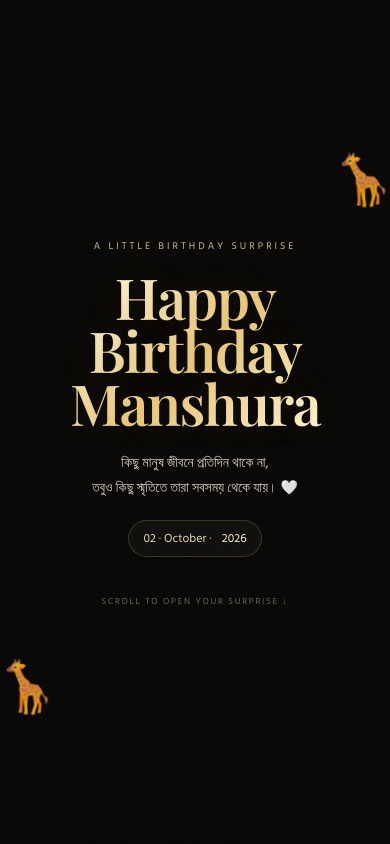
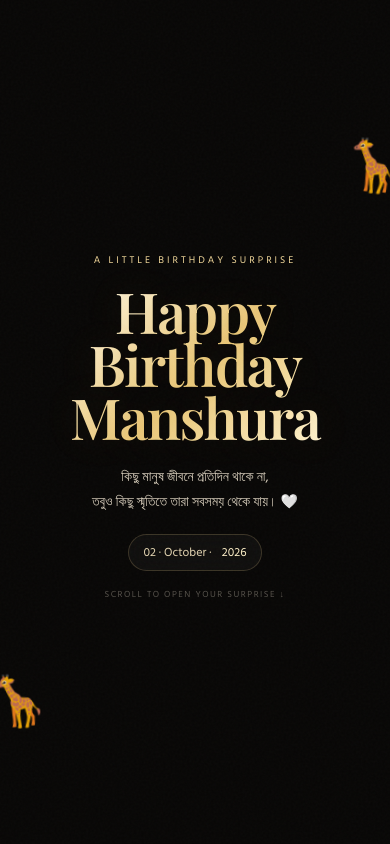
Before and after one commit to mehedi8895/canuhereme, a plain HTML site: page index.html in a window 390 px wide. Shown: the top 844 px of the page. Drawn offline with nearby package versions, Linux system fonts and the light colour scheme.

Commit message:
Fix mobile hero spacing and restore visible animations

```diff
--- a/index.html
+++ b/index.html
@@ -63,7 +63,7 @@ h1{
 }
 .date-pill span{color:#fff1c9}
 .scroll{
-  margin-top:45px;color:#8f887d;font-size:11px;letter-spacing:2px;
+  margin-top:28px;color:#8f887d;font-size:11px;letter-spacing:2px;
   animation:float 2.2s ease-in-out infinite;
 }
 @keyframes float{50%{transform:translateY(6px);opacity:.55}}
@@ -72,10 +72,19 @@ h1{
   position:absolute;font-size:66px;filter:drop-shadow(0 12px 25px rgba(0,0,0,.45));
   opacity:.9;user-select:none;
 }
-.g1{left:-8px;bottom:15%;animation:g1 8s ease-in-out infinite}
-.g2{right:-10px;top:18%;animation:g2 9s ease-in-out infinite}
+.g1{left:-8px;bottom:15%;animation:g1 5s ease-in-out infinite, floatInLeft 1.2s ease-out both}
+.g2{right:-10px;top:18%;animation:g2 5.5s ease-in-out infinite, floatInRight 1.2s ease-out both}
 @keyframes g1{0%,100%{transform:translate(0,0) rotate(-5deg)}50%{transform:translate(10px,-16px) rotate(3deg)}}
 @keyframes g2{0%,100%{transform:translate(0,0) rotate(5deg)}50%{transform:translate(-10px,14px) rotate(-3deg)}}
+@keyframes floatInLeft{from{opacity:0;transform:translateX(-80px) translateY(25px) rotate(-18deg)}to{opacity:.9;transform:translateX(0) translateY(0) rotate(-5deg)}}
+@keyframes floatInRight{from{opacity:0;transform:translateX(80px) translateY(-20px) rotate(18deg)}to{opacity:.9;transform:translateX(0) translateY(0) rotate(5deg)}}
+.hero .eyebrow{animation:fadeUp .8s .15s both}
+.hero h1{animation:fadeUp 1s .3s both}
+.hero .subtitle{animation:fadeUp .9s .5s both}
+.hero .date-pill{animation:fadeUp .9s .65s both}
+.hero .scroll{animation:fadeUp .9s .8s both, scrollPulse 1.8s 1.7s ease-in-out infinite}
+@keyframes fadeUp{from{opacity:0;transform:translateY(20px)}to{opacity:1;transform:translateY(0)}}
+@keyframes scrollPulse{0%,100%{opacity:.45;transform:translateY(0)}50%{opacity:1;transform:translateY(5px)}}
 
 .section{padding:70px 18px}
 .container{width:min(700px,100%);margin:auto}
@@ -123,7 +132,7 @@ h1{
 .gift{
   width:118px;height:95px;background:linear-gradient(145deg,#b88735,#e0b65d);
   border-radius:8px;position:relative;box-shadow:0 25px 50px rgba(0,0,0,.5);
-  cursor:pointer;transition:.7s cubic-bezier(.2,.8,.2,1);margin-top:35px;
+  cursor:pointer;transition:.7s cubic-bezier(.2,.8,.2,1);margin-top:35px;animation:giftFloat 2.2s ease-in-out infinite;
 }
 .gift:before{content:"";position:absolute;left:47px;top:0;width:24px;height:100%;background:#f4d99b}
 .gift:after{content:"";position:absolute;left:0;top:35px;width:100%;height:20px;background:#f4d99b}
@@ -135,7 +144,7 @@ h1{
   position:absolute;top:-42px;left:45px;font-size:32px;z-index:2;
   transition:.7s
 }
-.gift.open{transform:translateY(20px) scale(.88);opacity:.35}
+.gift.open{transform:translateY(20px) scale(.88);opacity:.35;animation:none}
 .gift.open .lid{transform:translateY(-65px) rotate(-12deg)}
 .gift.open .bow{transform:translateY(-70px) scale(1.2);opacity:0}
 .gift-msg{
@@ -150,6 +159,7 @@ h1{
 }
 .final .heart{font-size:34px;animation:pulse 1.8s infinite}
 @keyframes pulse{50%{transform:scale(1.18)}}
+@keyframes giftFloat{0%,100%{transform:translateY(0)}50%{transform:translateY(-8px)}}
 .final h2{font-family:'Playfair Display',serif;font-size:32px;margin:16px 0 10px}
 .final p{color:#a9a091;line-height:1.8;margin:0 auto;max-width:430px;font-size:14px}
 
@@ -178,7 +188,7 @@ h1{
   .screen{
     min-height:100svh;
     min-height:100dvh;
-    padding:24px 16px;
+    padding:18px 16px 10px;
     overflow:hidden;
   }
   .hero{padding:8px 2px}
@@ -195,7 +205,7 @@ h1{
     margin-top:20px;
   }
   .date-pill{margin-top:20px;font-size:12px;padding:8px 14px}
-  .scroll{margin-top:34px;font-size:9px;letter-spacing:1.7px}
+  .scroll{margin-top:18px;font-size:9px;letter-spacing:1.5px;line-height:1.2}
   .giraffe{font-size:50px}
   .g1{left:-13px;bottom:12%}
   .g2{right:-14px;top:15%}
```
